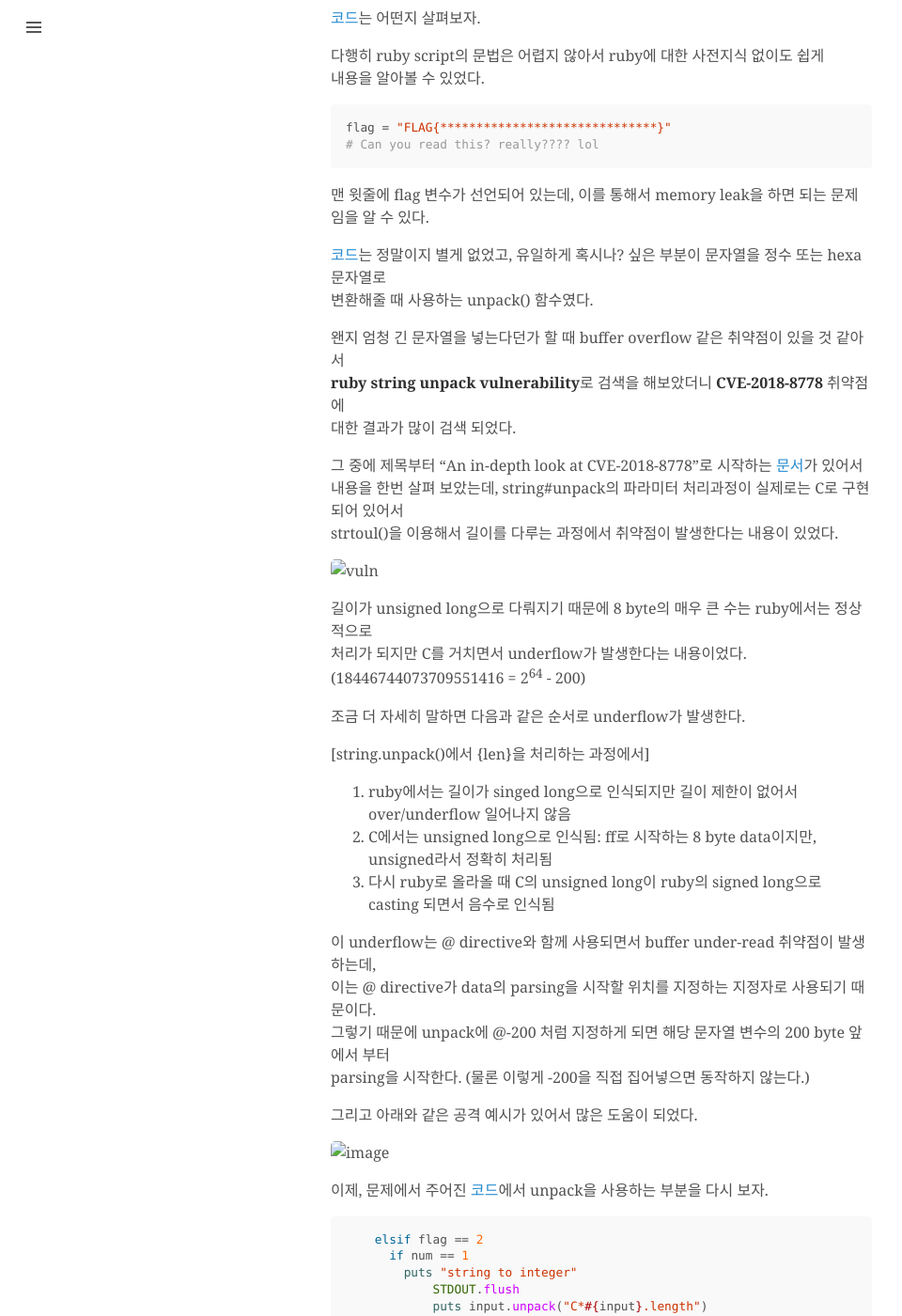
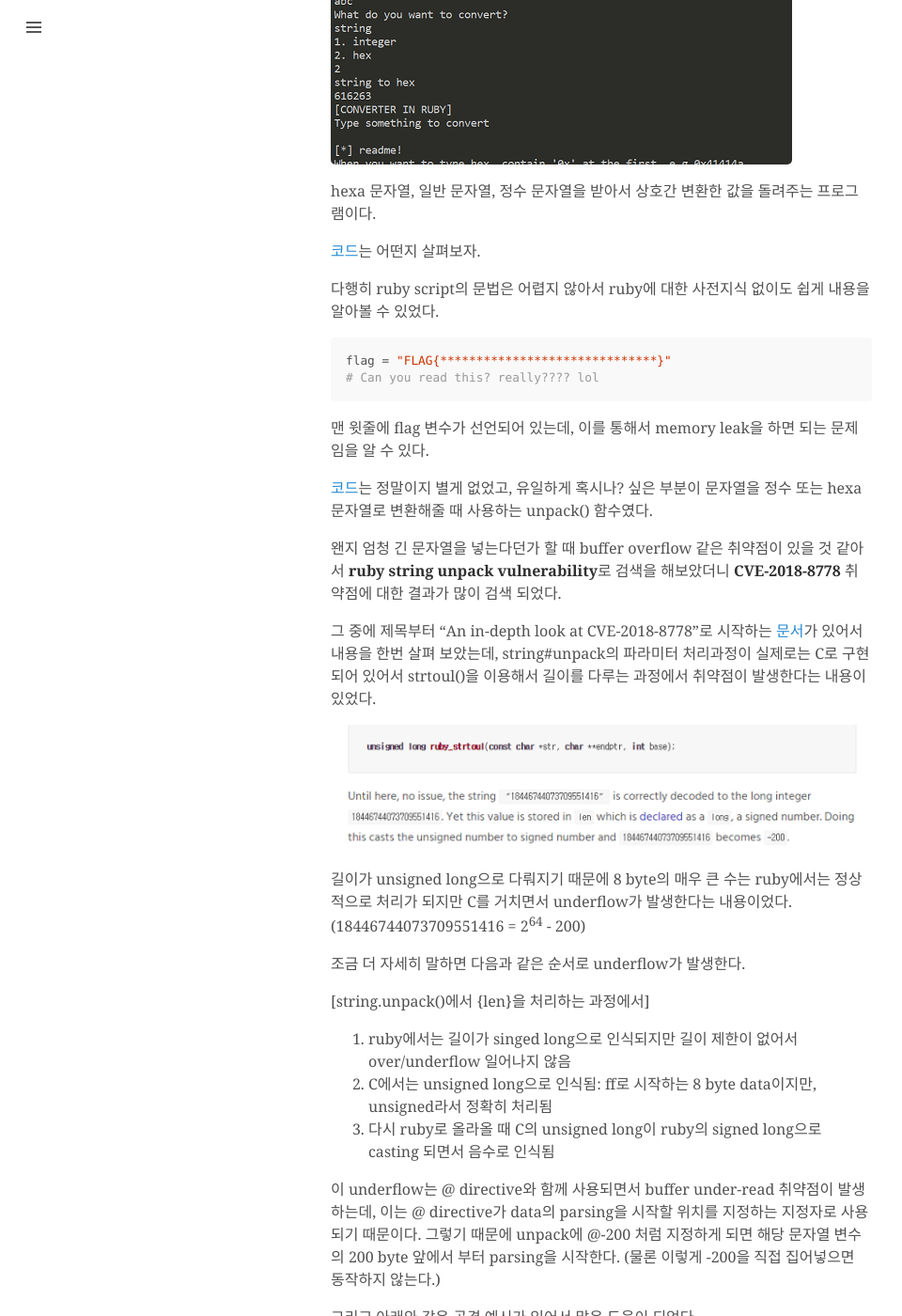
Before and after one commit to JisoonPark/writeup, a Jekyll site: the page built from _posts/2019-02-20-mini_converter.md, in a window 1280 px wide and 1400 px high, scrolled down 710 px. Shown: the whole window at 94% size, without its empty margins (0-960 px from the left). Built offline with Jekyll 4.4.1, drawn with Linux system fonts in a browser that asks for light colours; some web fonts are replaced; some of the changed lines change nothing that is shown; some of the changed text lies outside the part shown.

Commit message:
Update 2019-02-20-mini_converter.md

````diff
--- a/_posts/2019-02-20-mini_converter.md
+++ b/_posts/2019-02-20-mini_converter.md
@@ -2,10 +2,9 @@
 layout: post
 title: mini converter
 category: Pwnable
-rpath: /resource/
-tag: []
+rpath: /resource/mini_converter
+tag: [ruby, buffer_under_read]
 ---
-# mini converter
 
 **Category:** Pwnable
 
@@ -19,20 +18,19 @@ tag: []
 
 > nc 110.10.147.105 12137
 >
-> [Download](resource/46e55bdcecb36d86de39571dca6aa013.zip)
+> [Download]({{site.github.master}}{{page.rpath}}/46e55bdcecb36d86de39571dca6aa013.zip)
 
 ## Write-up
 
 ruby에 관련한 문제이다. 일단 서버에 접속해서 뭐하는 프로그램인지 한번 살펴보자.
 
-![prob](resource/prob.png)
+![img]({{page.rpath|prepend:site.baseurl}}/prob.png)
 
 hexa 문자열, 일반 문자열, 정수 문자열을 받아서 상호간 변환한 값을 돌려주는 프로그램이다.
 
-[코드](resource/converter_user.rb)는 어떤지 살펴보자.
+[코드]({{site.github.master}}{{page.rpath}}/converter_user.rb)는 어떤지 살펴보자.
 
-다행히 ruby script의 문법은 어렵지 않아서 ruby에 대한 사전지식 없이도 쉽게
-내용을 알아볼 수 있었다.
+다행히 ruby script의 문법은 어렵지 않아서 ruby에 대한 사전지식 없이도 쉽게 내용을 알아볼 수 있었다.
 
 ```ruby
 flag = "FLAG{******************************}"
@@ -41,21 +39,15 @@ flag = "FLAG{******************************}"
 
 맨 윗줄에 flag 변수가 선언되어 있는데, 이를 통해서 memory leak을 하면 되는 문제임을 알 수 있다.
 
-[코드](resource/converter_user.rb)는 정말이지 별게 없었고, 유일하게 혹시나? 싶은 부분이 문자열을 정수 또는 hexa 문자열로
-변환해줄 때 사용하는 unpack() 함수였다.
+[코드]({{site.github.master}}{{page.rpath}}/converter_user.rb)는 정말이지 별게 없었고, 유일하게 혹시나? 싶은 부분이 문자열을 정수 또는 hexa 문자열로 변환해줄 때 사용하는 unpack() 함수였다.
 
-왠지 엄청 긴 문자열을 넣는다던가 할 때 buffer overflow 같은 취약점이 있을 것 같아서
-**ruby string unpack vulnerability**로 검색을 해보았더니 **CVE-2018-8778** 취약점에
-대한 결과가 많이 검색 되었다.
+왠지 엄청 긴 문자열을 넣는다던가 할 때 buffer overflow 같은 취약점이 있을 것 같아서 **ruby string unpack vulnerability**로 검색을 해보았더니 **CVE-2018-8778** 취약점에 대한 결과가 많이 검색 되었다.
 
-그 중에 제목부터 "An in-depth look at CVE-2018-8778"로 시작하는 [문서](https://blog.sqreen.io/buffer-under-read-ruby/)가 있어서
-내용을 한번 살펴 보았는데, string#unpack의 파라미터 처리과정이 실제로는 C로 구현되어 있어서
-strtoul()을 이용해서 길이를 다루는 과정에서 취약점이 발생한다는 내용이 있었다.
+그 중에 제목부터 "An in-depth look at CVE-2018-8778"로 시작하는 [문서](https://blog.sqreen.io/buffer-under-read-ruby/)가 있어서 내용을 한번 살펴 보았는데, string#unpack의 파라미터 처리과정이 실제로는 C로 구현되어 있어서 strtoul()을 이용해서 길이를 다루는 과정에서 취약점이 발생한다는 내용이 있었다.
 
-![vuln](resource/ruby_vuln.png)
+![img]({{page.rpath|prepend:site.baseurl}}/ruby_vuln.png)
 
-길이가 unsigned long으로 다뤄지기 때문에 8 byte의 매우 큰 수는 ruby에서는 정상적으로
-처리가 되지만 C를 거치면서 underflow가 발생한다는 내용이었다.
+길이가 unsigned long으로 다뤄지기 때문에 8 byte의 매우 큰 수는 ruby에서는 정상적으로 처리가 되지만 C를 거치면서 underflow가 발생한다는 내용이었다.
 (18446744073709551416 = 2<sup>64</sup> - 200)
 
 조금 더 자세히 말하면 다음과 같은 순서로 underflow가 발생한다.
@@ -65,17 +57,14 @@ strtoul()을 이용해서 길이를 다루는 과정에서 취약점이 발생
   2. C에서는 unsigned long으로 인식됨: ff로 시작하는 8 byte data이지만, unsigned라서 정확히 처리됨
   3. 다시 ruby로 올라올 때 C의 unsigned long이 ruby의 signed long으로 casting 되면서 음수로 인식됨
 
-이 underflow는 @ directive와 함께 사용되면서 buffer under-read 취약점이 발생하는데,
-이는 @ directive가 data의 parsing을 시작할 위치를 지정하는 지정자로 사용되기 때문이다.
-그렇기 때문에 unpack에 @-200 처럼 지정하게 되면 해당 문자열 변수의 200 byte 앞에서 부터
-parsing을 시작한다. (물론 이렇게 -200을 직접 집어넣으면 동작하지 않는다.)
+이 underflow는 @ directive와 함께 사용되면서 buffer under-read 취약점이 발생하는데, 이는 @ directive가 data의 parsing을 시작할 위치를 지정하는 지정자로 사용되기 때문이다. 그렇기 때문에 unpack에 @-200 처럼 지정하게 되면 해당 문자열 변수의 200 byte 앞에서 부터 parsing을 시작한다. (물론 이렇게 -200을 직접 집어넣으면 동작하지 않는다.)
 
 
 그리고 아래와 같은 공격 예시가 있어서 많은 도움이 되었다.
 
-![image](resource/attack.png)
+![img]({{page.rpath|prepend:site.baseurl}}/attack.png)
 
-이제, 문제에서 주어진 [코드](resource/converter_user.rb)에서 unpack을 사용하는 부분을 다시 보자.
+이제, 문제에서 주어진 [코드]({{site.github.master}}{{page.rpath}}/converter_user.rb)에서 unpack을 사용하는 부분을 다시 보자.
 
 ```ruby
     elsif flag == 2
@@ -94,21 +83,16 @@ parsing을 시작한다. (물론 이렇게 -200을 직접 집어넣으면 동작
             STDOUT.flush
 ```
 
-내가 입력한 문자열이 {input}으로 들어갈 수 있도록 되어 있다.
-원래는 **#{input.length}** 모양이어야 하는데, **.length**가 중괄호 밖으로 빠져나와서
-취약점이 생긴 것 같다.
+내가 입력한 문자열이 {input}으로 들어갈 수 있도록 되어 있다. 원래는 **#{input.length}** 모양이어야 하는데, **.length**가 중괄호 밖으로 빠져나와서 취약점이 생긴 것 같다.
 
-위에서 나온 공격 벡터를 사용하려면 일단 **@** 문자가 필요하고, 그 뒤에 underflow에 필요한 길이를 써준 후,
-C#{len}을 이용해서 len 만큼의 character를 찍어 memory leak을 하면 될것 같다.
-(여담이지만, 새벽에 머리가 멍한 상태에서 @#{숫자}C#{숫자} 형태로 계속 시도하다가 시간을 많이 날려먹었다.
-우리가 쓴 문자열에는 숫자가 그대로 들어가 있으므로 #은 필요하지 않다.)
+위에서 나온 공격 벡터를 사용하려면 일단 **@** 문자가 필요하고, 그 뒤에 underflow에 필요한 길이를 써준 후, C#{len}을 이용해서 len 만큼의 character를 찍어 memory leak을 하면 될것 같다.
+(여담이지만, 새벽에 머리가 멍한 상태에서 @#{숫자}C#{숫자} 형태로 계속 시도하다가 시간을 많이 날려먹었다. 우리가 쓴 문자열에는 숫자가 그대로 들어가 있으므로 #은 필요하지 않다.)
 
-간단하게 [exploit](resource/ex.py)을 작성해서 input 변수 이전의 1~2MB에 해당하는 메모리의 dump를 얻었다.
+간단하게 [exploit]({{site.github.master}}{{page.rpath}}/ex.py)을 작성해서 input 변수 이전의 1~2MB에 해당하는 메모리의 dump를 얻었다.
 (더 큰 크기를 요청하면 높은 확률로 요청이 실패한다.)
 
-실행할때마다 프로세스의 메모리 구성이 달라지긴 하지만, printable character만 걸러낸 [데이터](resource/res.txt)로부터
-어렵지 않게 flag를 찾아낼 수 있었다.
+실행할때마다 프로세스의 메모리 구성이 달라지긴 하지만, printable character만 걸러낸 [데이터]({{site.github.master}}{{page.rpath}}/res.txt)로부터 어렵지 않게 flag를 찾아낼 수 있었다.
 
-![flag](resource/flag.png)
+![img]({{page.rpath|prepend:site.baseurl}}/flag.png)
 
 Flag : **FLAG{Run away with me.It'll be the way you want it}**
````
